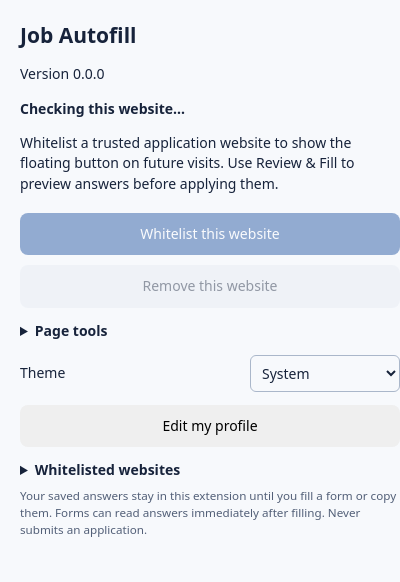
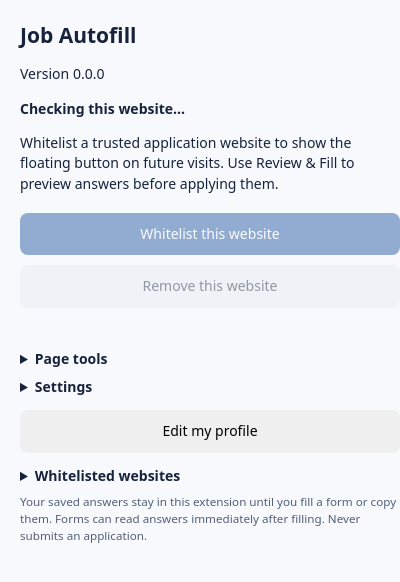
Before and after one commit to jltkerig/firefox-form-filler, a browser extension: page popup.html in a window 400 px wide. Drawn offline with Linux system fonts and the light colour scheme.

Commit message:
Clarify and organize popup settings

```diff
--- a/package.json
+++ b/package.json
@@ -1,6 +1,6 @@
 {
   "name": "firefox-form-filler",
-  "version": "1.4.3",
+  "version": "1.4.4",
   "private": true,
   "scripts": {
     "test:browser": "playwright test scripts/browser-forms.spec.mjs --reporter=line"
--- a/popup.css
+++ b/popup.css
@@ -1,5 +1,5 @@
 html { overflow: hidden; }
-body { --page:#f7f9fc;--text:#17233b;--muted:#536078;--secondary:#e6ebf3;width:420px;min-height:600px;box-sizing:border-box;overflow:hidden;padding:20px;margin:0;font:14px/1.45 system-ui,sans-serif;color:var(--text);background:var(--page); }
+body { --page:#f7f9fc;--text:#17233b;--muted:#536078;--secondary:#e6ebf3;width:420px;min-height:650px;box-sizing:border-box;overflow:hidden;padding:20px;margin:0;font:14px/1.45 system-ui,sans-serif;color:var(--text);background:var(--page); }
 h1 { font-size: 21px; margin: 0 0 8px; }
 #site { font-weight: 650; overflow-wrap: anywhere; }
 button { width: 100%; padding: 11px; margin: 5px 0; border: 0; border-radius: 8px; cursor: pointer; font: inherit; }
@@ -10,5 +10,5 @@ details { margin: 8px 0; }
 summary { cursor: pointer; font-weight: 650; }
 #page-tools label { display: block; margin: 5px 0; }
 small { display: block; color: var(--muted); }
-#status { font-weight: 600; }
+#status { min-height:1.45em;margin:6px 0 10px;font-weight:600; }
 .theme-setting{display:flex;align-items:center;justify-content:space-between;gap:12px;margin:8px 0}.theme-setting select{min-width:150px;padding:7px;font:inherit;color:var(--text);background:var(--page);border:1px solid #aab7ca;border-radius:6px}li{overflow-wrap:anywhere}html[data-theme="light"] body{color-scheme:light}html[data-theme="dark"] body{--page:#111827;--text:#f3f4f6;--muted:#cbd5e1;--secondary:#374151;color-scheme:dark}@media(prefers-color-scheme:dark){html:not([data-theme]) body{--page:#111827;--text:#f3f4f6;--muted:#cbd5e1;--secondary:#374151;color-scheme:dark}}
--- a/popup.html
+++ b/popup.html
@@ -7,14 +7,16 @@
   <p>Whitelist a trusted application website to show the floating button on future visits. Use Review & Fill to preview answers before applying them.</p>
   <button id="enable" disabled>Whitelist this website</button>
   <button id="disable" disabled>Remove this website</button>
+  <p id="status" role="status" aria-live="polite"></p>
   <details id="page-tools">
     <summary>Page tools</summary>
     <button id="save-example" disabled>Save page for fixing</button>
     <label><input id="include-inline-js" type="checkbox"> Include inline page JavaScript (may contain private data)</label>
     <small>Firefox will ask where to save. Choose the private firefox-form-filler-saved-pages folder. The report omits entered answers, hidden fields, cookies, storage, and full page HTML.</small>
   </details>
-  <p id="status" role="status" aria-live="polite"></p>
-  <label class="theme-setting">Theme<select id="theme"><option value="system">System</option><option value="light">Light</option><option value="dark">Dark</option></select></label>
+  <details id="settings"><summary>Settings</summary>
+    <label class="theme-setting">Theme<select id="theme"><option value="system">System</option><option value="light">Light</option><option value="dark">Dark</option></select></label>
+  </details>
   <button id="edit-profile">Edit my profile</button>
   <details><summary>Whitelisted websites</summary><ul id="whitelist"></ul></details>
   <small>Your saved answers stay in this extension until you fill a form or copy them. Forms can read answers immediately after filling. Never submits an application.</small>
--- a/popup.js
+++ b/popup.js
@@ -40,7 +40,7 @@ async function initialize() {
   document.getElementById('site').textContent = url.hostname;
   saveExample.disabled = false;
   await updateButtons();
-  status.textContent = disable.disabled ? 'Not on the whitelist.' : 'This website has a whitelist entry or site access.';
+  status.textContent = disable.disabled ? 'Autofill is not enabled for this website.' : 'Autofill is enabled for this website.';
 }
 enable.addEventListener('click', async () => {
   enable.disabled = disable.disabled = true;
```
Also changed, not shown: scripts/browser-forms.spec.mjs (+7 -2 lines), README.txt, manifest.json, 1 other file.
